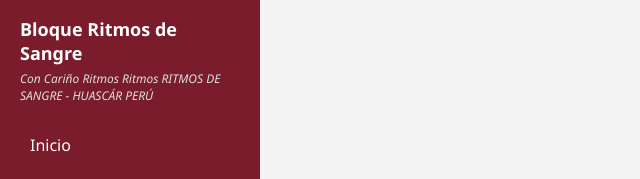
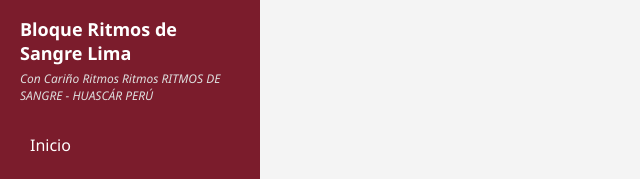
Before and after one commit to SPH1234a/ritmos-de-sangre, a plain HTML site: page index.html in a window 1280 px wide. Shown: the part 188-367 px from the top of the page, 0-640 px from the left. Drawn offline with Linux system fonts and the light colour scheme.

Commit message:
Update index.html

```diff
--- a/index.html
+++ b/index.html
@@ -12,7 +12,7 @@
       <aside class="sidebar">
         <div class="logo">
           <img src="logo.png" alt="Logo Ritmos de Sangre Lima" />
-          <h1>Bloque Ritmos de Sangre</h1>
+          <h1>Bloque Ritmos de Sangre Lima</h1>
           <p class="lema">Con Cariño Ritmos Ritmos RITMOS DE SANGRE - HUASCÁR PERÚ</p>
         </div>
         <nav class="menu">
```
